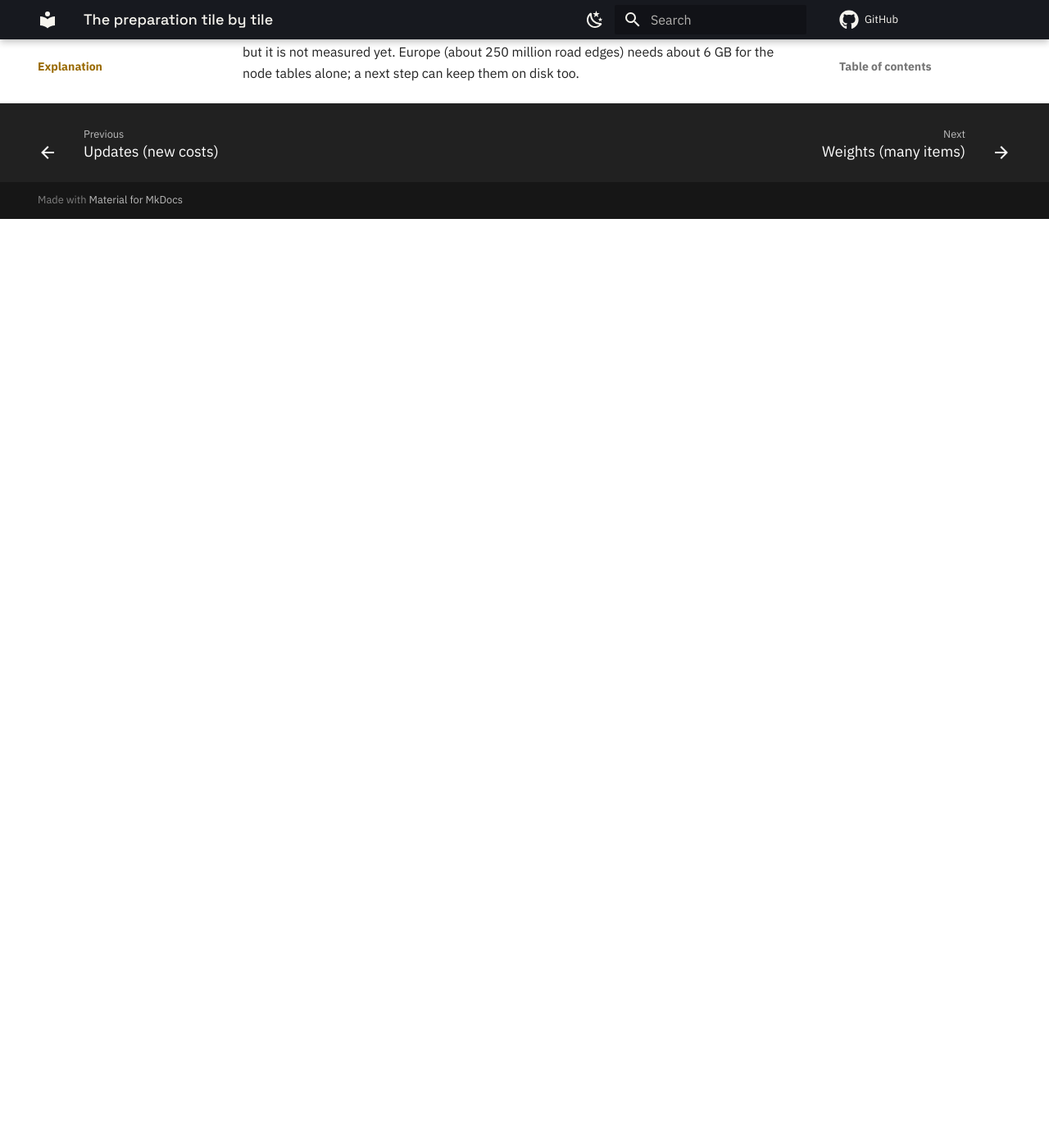
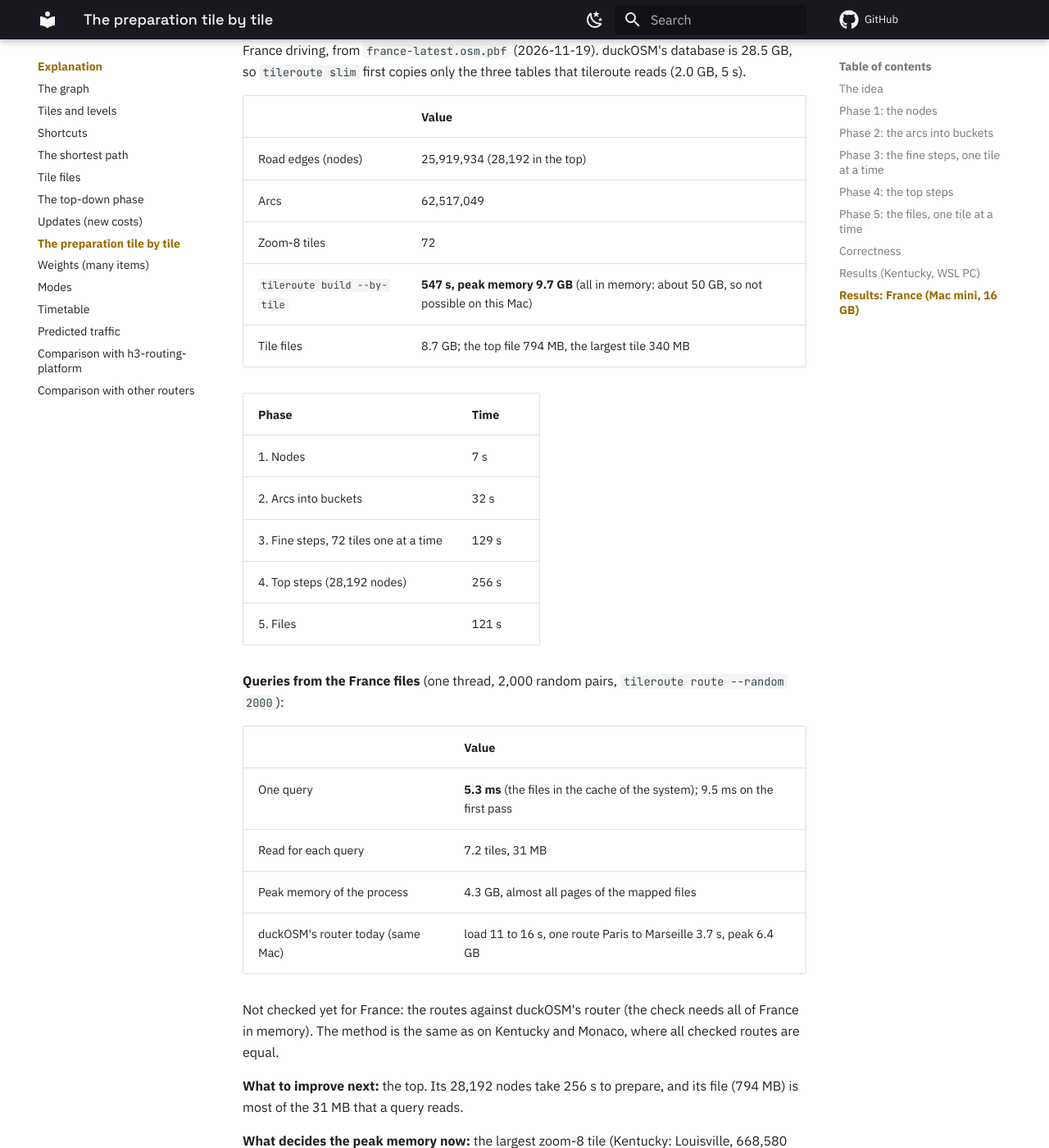
Before and after one commit to Khoshkhah/tileroute, an MkDocs documentation site: the page built from docs/explanation/build-by-tile.md, in a window 1280 px wide and 1400 px high, scrolled down 3493 px. Shown: the whole window at 82% size. Built offline with MkDocs 1.6.1 and Material for MkDocs 9.7.7, drawn with Linux system fonts in a browser that asks for light colours; comment, search, counter and statistics services are not loaded; before the commit the page ends 3760 px from its top, so only the background shows below that.

Commit message:
France on the Mac mini: build by tile 547 s and 9.7 GB, queries 5.3 ms from the files
Co-Authored-By: Claude Opus 5.5 <noreply@anthropic.com>

````diff
--- a/docs/explanation/build-by-tile.md
+++ b/docs/explanation/build-by-tile.md
@@ -87,6 +87,42 @@ with duckOSM's router.
 The files are 5% larger: a tile cannot see the witnesses of other tiles, and the arc reduction of a tile uses the top
 before the top's own reduction, so a few more shortcuts and arcs stay.
 
+## Results: France (Mac mini, 16 GB)
+
+France driving, from `france-latest.osm.pbf` (2026-11-19). duckOSM's database is 28.5 GB, so `tileroute slim` first copies
+only the three tables that tileroute reads (2.0 GB, 5 s).
+
+| | Value |
+|---|---|
+| Road edges (nodes) | 25,919,934 (28,192 in the top) |
+| Arcs | 62,517,049 |
+| Zoom-8 tiles | 72 |
+| `tileroute build --by-tile` | **547 s, peak memory 9.7 GB** (all in memory: about 50 GB, so not possible on this Mac) |
+| Tile files | 8.7 GB; the top file 794 MB, the largest tile 340 MB |
+
+| Phase | Time |
+|---|---|
+| 1. Nodes | 7 s |
+| 2. Arcs into buckets | 32 s |
+| 3. Fine steps, 72 tiles one at a time | 129 s |
+| 4. Top steps (28,192 nodes) | 256 s |
+| 5. Files | 121 s |
+
+**Queries from the France files** (one thread, 2,000 random pairs, `tileroute route --random 2000`):
+
+| | Value |
+|---|---|
+| One query | **5.3 ms** (the files in the cache of the system); 9.5 ms on the first pass |
+| Read for each query | 7.2 tiles, 31 MB |
+| Peak memory of the process | 4.3 GB, almost all pages of the mapped files |
+| duckOSM's router today (same Mac) | load 11 to 16 s, one route Paris to Marseille 3.7 s, peak 6.4 GB |
+
+Not checked yet for France: the routes against duckOSM's router (the check needs all of France in memory). The method
+is the same as on Kentucky and Monaco, where all checked routes are equal.
+
+**What to improve next:** the top. Its 28,192 nodes take 256 s to prepare, and its file (794 MB) is most of the 31 MB
+that a query reads.
+
 **What decides the peak memory now:** the largest zoom-8 tile (Kentucky: Louisville, 668,580 nodes) and the node tables
 (about 25 bytes for each road edge). For France, the largest tile (Paris) has more nodes than Louisville; the peak is
 expected to fit in the 16 GB of the Mac mini, but it is not measured yet. Europe (about 250 million road edges) needs
--- a/docs/plan.md
+++ b/docs/plan.md
@@ -59,7 +59,7 @@ So the shortcuts do not hold time functions; they only make the exact time-depen
 | **M2b Same-computer comparison** (done) | Install OSRM, GraphHopper and Valhalla; build Kentucky (and Metro Vancouver) from the same `.osm.pbf`; run the same 10,000 pairs on one thread, one router at a time ([Comparison with other routers](explanation/engines.md)) | one table: preparation, disk, memory, query time, and the travel-time difference to duckOSM's router for each router |
 | **M2c Faster and smaller queries** (in progress: saved paths, flat arrays, stall-on-demand and the witness search are done; Kentucky 10.5 → 1.09 ms with the memory layout and the arc reduction) | Witness search, the middle node of each shortcut for the unpack, flat arrays and stall-on-demand in the search, one compact arc list ([why](explanation/engines.md#why-tileroute-is-slower-and-larger-today)) | the same routes (0 wrong); Kentucky query time and query memory measured again on the Mac mini, next to OSRM and GraphHopper |
 | **M3 Tile files** | One file for each zoom-8 tile with the shortcuts of its tiles, an archive of all files, memory-mapped reads, the edge index | a query reads only its tiles; the routes are equal to the in-memory routes; reads and time measured for each query |
-| **M3b Preparation tile by tile** (done) | `tileroute build --by-tile`: one zoom-8 tile at a time, the top in memory ([page](explanation/build-by-tile.md)) | Kentucky: peak 4.5 → 1.8 GB, routes equal; France on the Mac mini still to measure |
+| **M3b Preparation tile by tile** (done) | `tileroute build --by-tile`: one zoom-8 tile at a time, the top in memory ([page](explanation/build-by-tile.md)) | Kentucky: peak 4.5 → 1.8 GB, routes equal. France on the Mac mini: 547 s, peak 9.7 GB, files 8.7 GB, 5.3 ms per query from the files |
 | **M4 Rebuild** | `tileroute rebuild` with new costs from duckOSM (or from SonoFlow flows), structure kept, new tile files | the routes equal a new preparation; rebuild time of Kentucky and France (Mac mini) measured |
 | **M5 Items and weights** | duckOSM gives the items (time, length, turn types, traffic lights) as columns of `edge_graph`; tileroute keeps the hull corners for each shortcut; the query takes the weights | for random weights, 0 wrong routes against duckOSM's router with the same cost; corners, size and time measured for 2 and 3 items |
 | **M6 Many modes** | Walking and cycling checks; one-to-many and many-to-many queries; combined graphs (free change, then rules), with the same model as duckOSM's `route_multimodal` | each mode and each combined graph: 0 wrong routes against duckOSM |
--- a/docs/reference/cli.md
+++ b/docs/reference/cli.md
@@ -55,6 +55,15 @@ tileroute build kentucky.duckdb -o kentucky.tiles
 It prints the number of files, the size of the top file, of the zoom-8 tile files and of the edge index. With
 `--by-tile` it prints the time of each phase and the peak memory of the process.
 
+## tileroute slim
+
+Copy only the tables that tileroute reads (the arcs of the mode, the road edges, the points of their ends) into a new,
+small database. France: 28.5 GB → 2.0 GB.
+
+```bash
+tileroute slim france.duckdb france-slim.duckdb --mode driving
+```
+
 ## tileroute route
 
 Answer pairs from the tile files only. The process does not open the duckOSM database and does not make shortcuts, so
````
